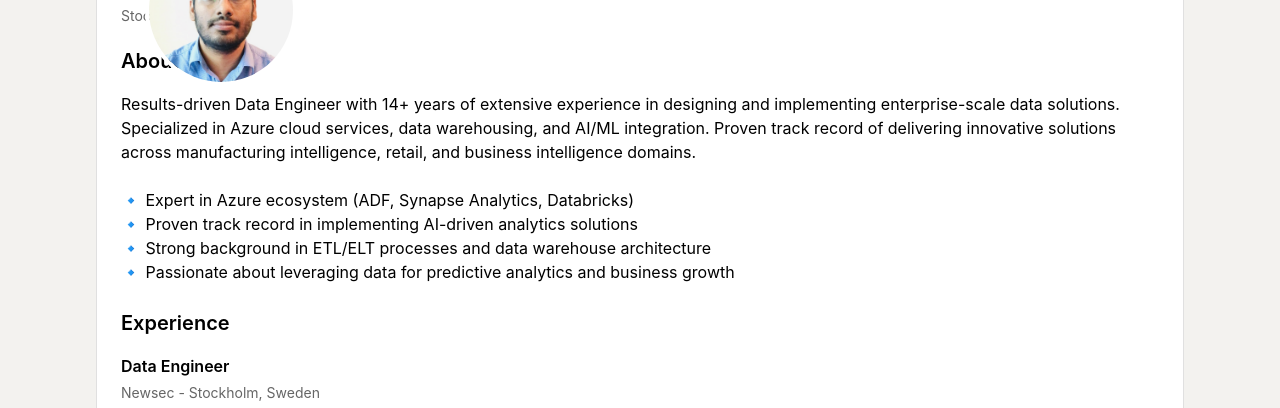
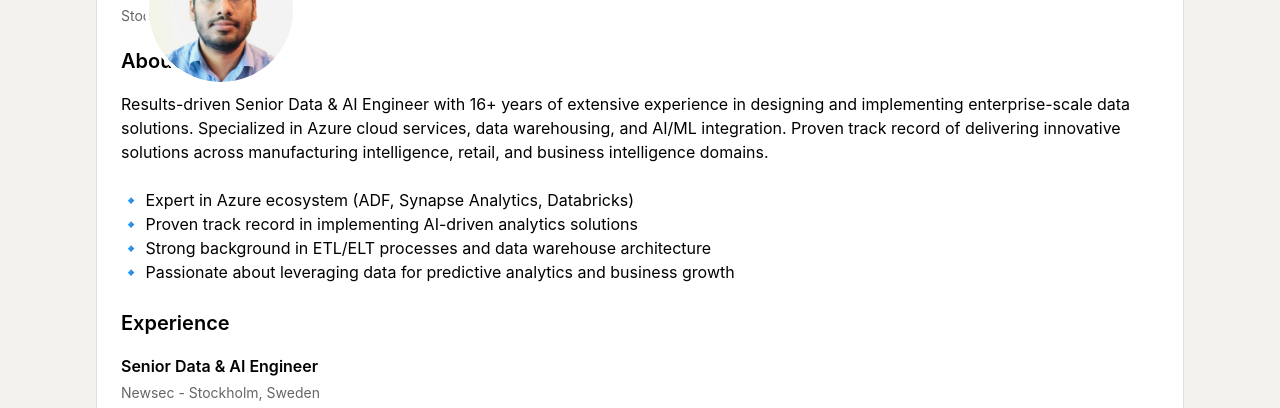
Before and after one commit to tanmoycuat/tanmoycuat.github.io, a plain HTML site: page linkedin_profile.html in a window 1280 px wide. Shown: the part 392-800 px from the top of the page. Drawn offline with Linux system fonts and the light colour scheme.

Commit message:
Update linkedin_profile.html Senior role
Need to update the role properly

```diff
--- a/linkedin_profile.html
+++ b/linkedin_profile.html
@@ -203,7 +203,7 @@
 
             <div class="section">
                 <h2 class="section-title">About</h2>
-                <p>Results-driven Data Engineer with 14+ years of extensive experience in designing and implementing enterprise-scale data solutions. Specialized in Azure cloud services, data warehousing, and AI/ML integration. Proven track record of delivering innovative solutions across manufacturing intelligence, retail, and business intelligence domains.</p>
+                <p>Results-driven Senior Data & AI Engineer with 16+ years of extensive experience in designing and implementing enterprise-scale data solutions. Specialized in Azure cloud services, data warehousing, and AI/ML integration. Proven track record of delivering innovative solutions across manufacturing intelligence, retail, and business intelligence domains.</p>
                 <br>
                 <p>🔹 Expert in Azure ecosystem (ADF, Synapse Analytics, Databricks)<br>
                    🔹 Proven track record in implementing AI-driven analytics solutions<br>
@@ -215,7 +215,7 @@
                 <h2 class="section-title">Experience</h2>
 
                 <div class="experience-item">
-                    <div class="role">Data Engineer</div>
+                    <div class="role">Senior Data & AI Engineer</div>
                     <div class="company">Newsec - Stockholm, Sweden</div>
                     <div class="date">April 2022 - Present</div>
                     <div class="responsibilities">
```
